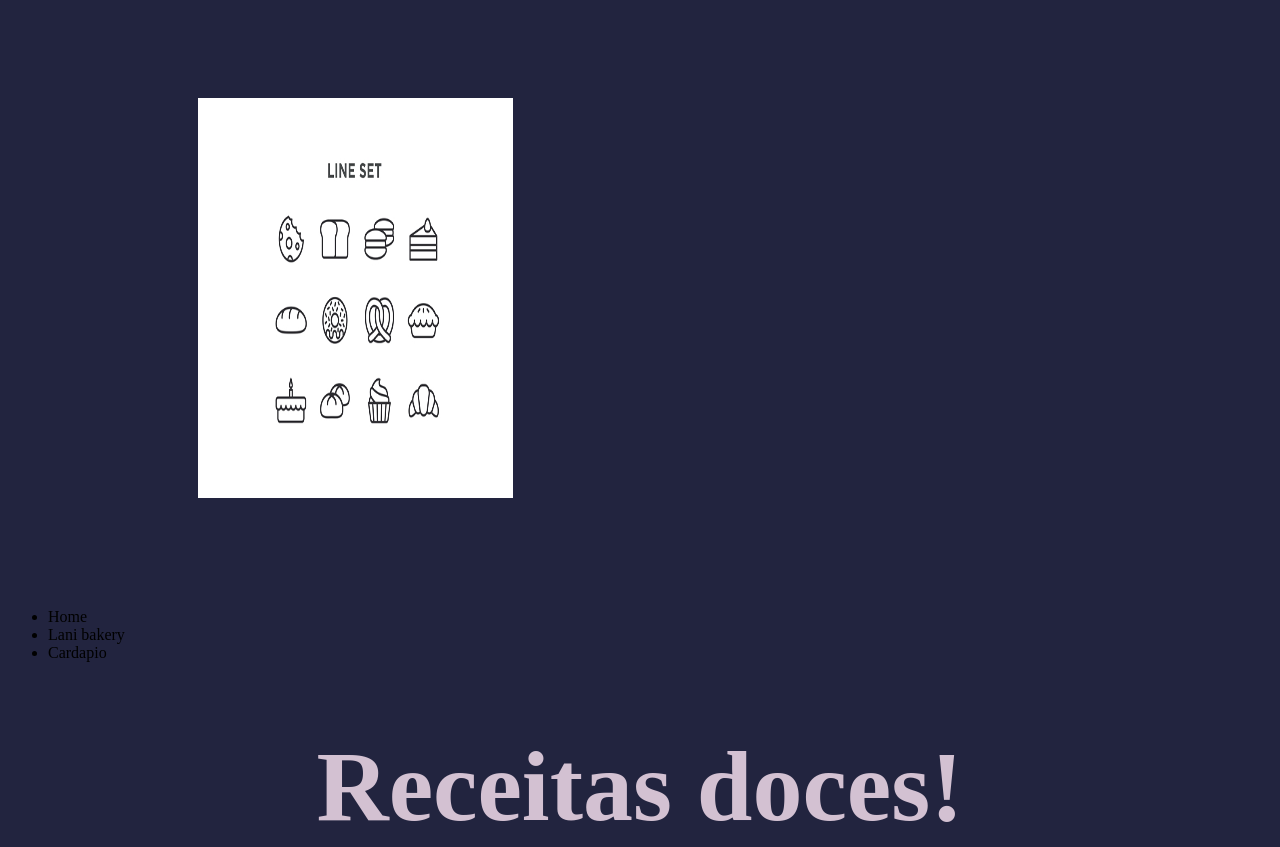
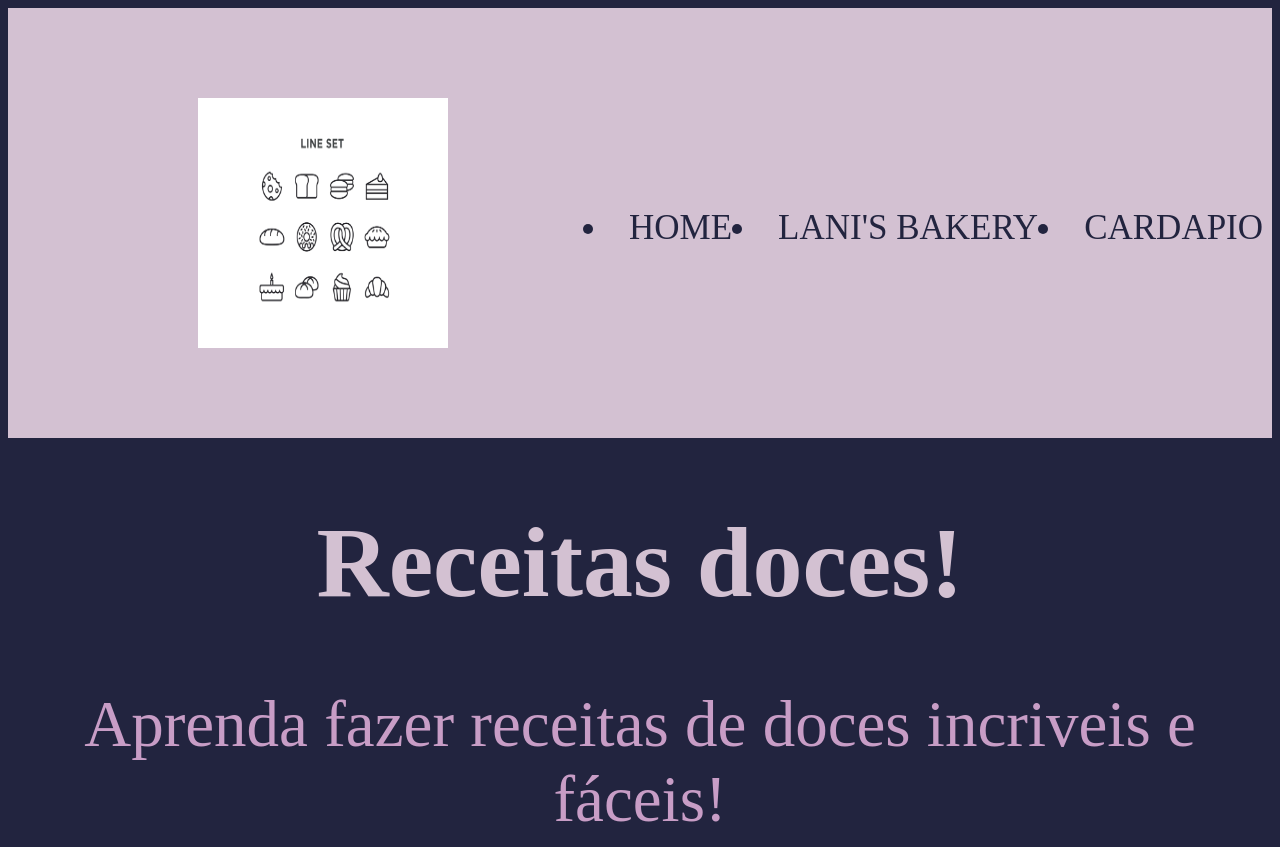
Before and after one commit to namwton/avaliacaorec, a plain HTML site: page index.html in a window 1280 px wide. Shown: the top 847 px of the page. Drawn offline with Linux system fonts and the light colour scheme.

Commit message:
Add files via upload

```diff
--- a/index.html
+++ b/index.html
@@ -8,10 +8,10 @@
 </head>
 <body>
   <header class="confeitaria">
-<img class="logoimg" src="f5ab70-icones-de-confeitaria-bakery-icons-free-download-gratis-designer-mao-de-vaca-2.jpg" alt="">
+<img class= logoimg src="f5ab70-icones-de-confeitaria-bakery-icons-free-download-gratis-designer-mao-de-vaca-2.jpg" alt="">
 <ul class="listaconfeitaria">
 <li class="itemlistaconfeitaria">Home</li>
-<li class="itemlistaconfeitaria">Lani bakery</li>
+<li class="itemlistaconfeitaria">Lani's bakery</li>
 <li class="itemlistaconfeitaria">Cardapio</li>
 </ul>
 
--- a/style.css
+++ b/style.css
@@ -8,7 +8,7 @@ h1{
 }
 p{
     font-size: 65px;
-    color: hwb(303 62% 21%);
+    color: hsl(303, 28%, 70%);
     text-align: center;
 }
 img{
@@ -20,3 +20,26 @@ img{
     margin-left: 190px;
 
 }
+.confeitaria{
+background-color: rgb(211, 193, 210);
+display: flex;
+
+}
+.logoimg{
+
+    width: 250px;
+    height: 250px;
+}
+.listaconfeitaria{
+display: flex;
+margin-left: 15px;
+margin-top: 200px;
+
+}
+.listaconfeitaria{
+list-style: inside;
+text-transform: uppercase;
+font-size: 35px;
+color: rgb(34, 36, 63);
+padding-left: 30px;
+}
```
